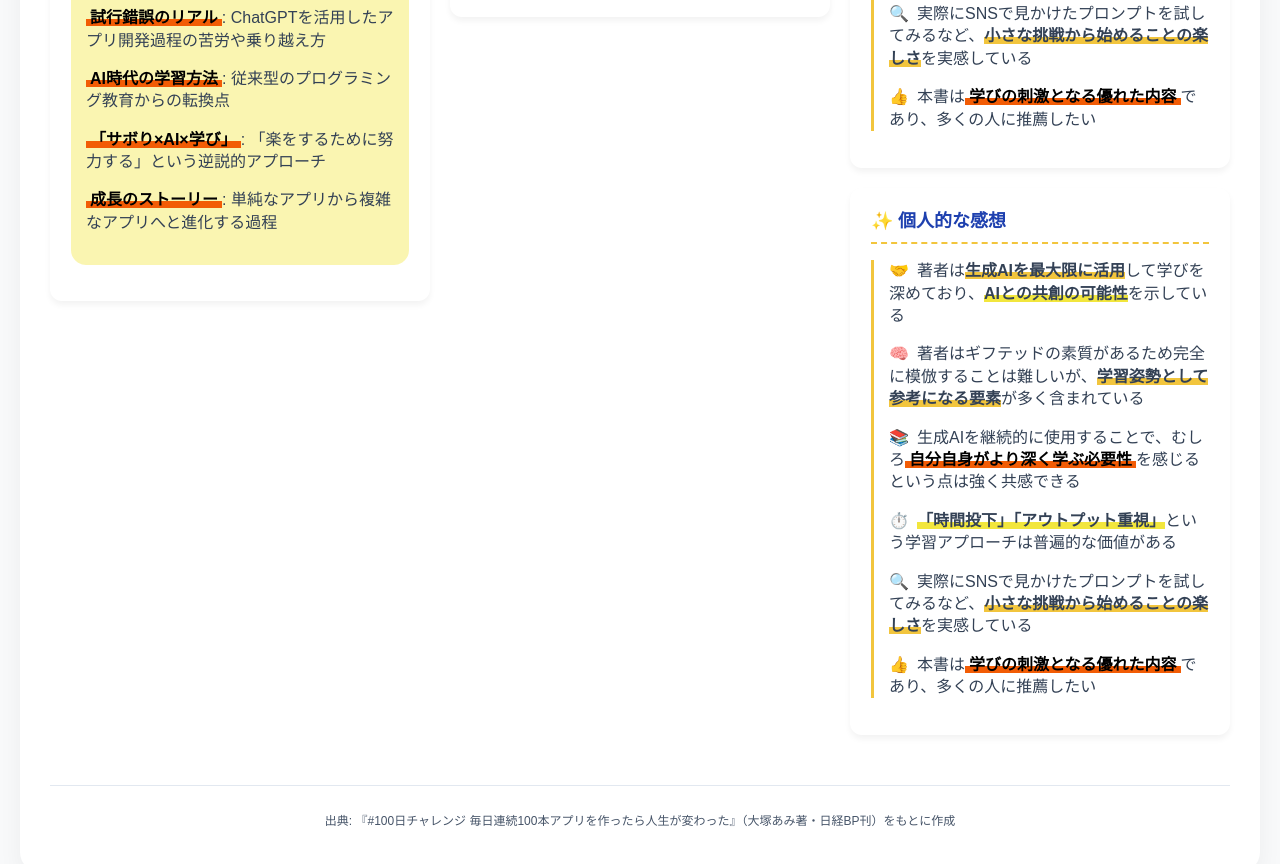
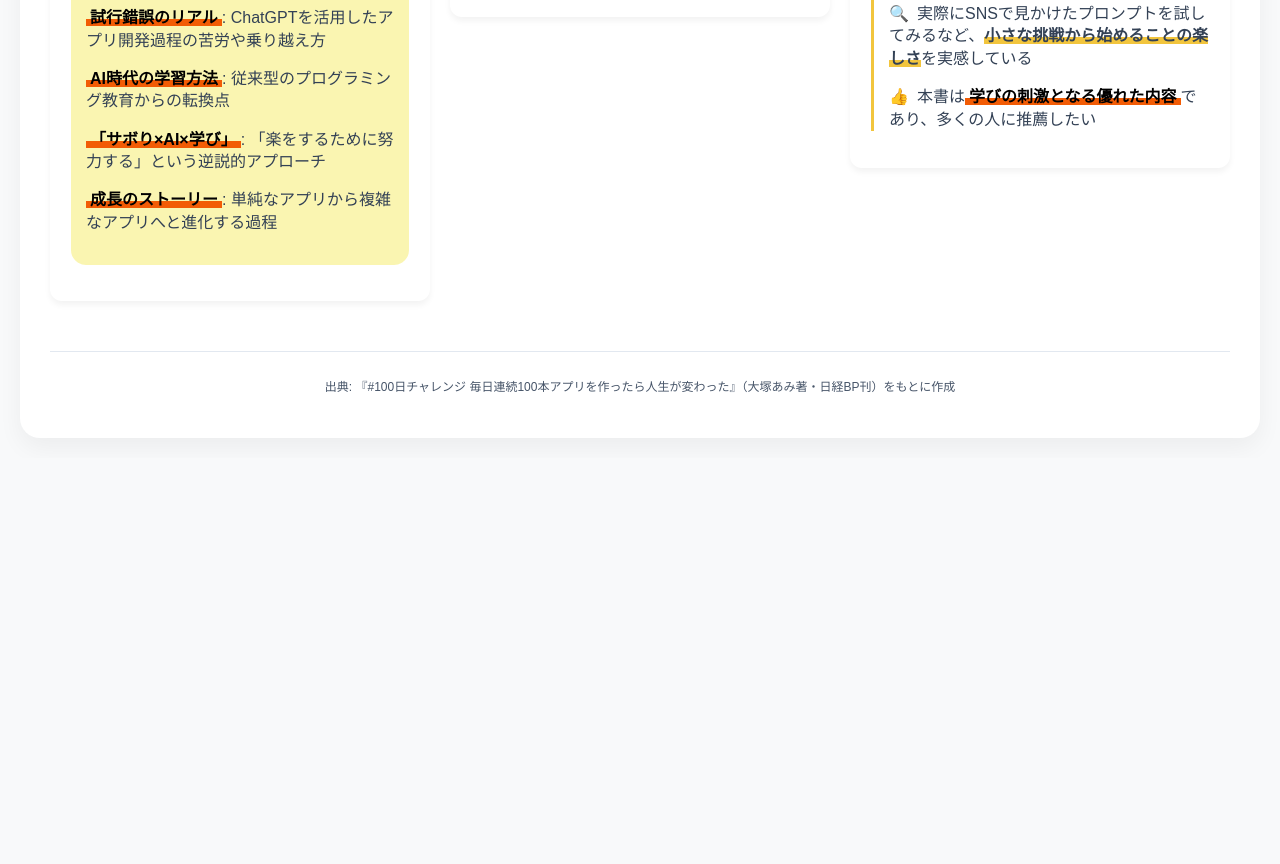
Before and after one commit to sanny114/100challenge, a plain HTML site: page index.html in a window 1280 px wide. Shown: the part 1424-2288 px from the top of the page. After the commit the page ends 1882 px from the top, so only its background shows below. Drawn offline with Linux system fonts and the light colour scheme; a web font is replaced by a local one.

Commit message:
Update index.html

```diff
--- a/index.html
+++ b/index.html
@@ -438,17 +438,6 @@
           </div>
         </div>
 
-        <div class="card">
-          <h3 class="card-title">✨ 個人的な感想</h3>
-          <div style="border-left: 3px solid var(--fashion-3); padding-left: 15px; margin: 15px 0;">
-            <p><span class="emoji-bullet">🤝</span>著者は<span class="highlight-2">生成AIを最大限に活用</span>して学びを深めており、<span class="highlight">AIとの共創の可能性</span>を示している</p>
-            <p><span class="emoji-bullet">🧠</span>著者はギフテッドの素質があるため完全に模倣することは難しいが、<span class="highlight-2">学習姿勢として参考になる要素</span>が多く含まれている</p>
-            <p><span class="emoji-bullet">📚</span>生成AIを継続的に使用することで、むしろ<span class="highlight-3">自分自身がより深く学ぶ必要性</span>を感じるという点は強く共感できる</p>
-            <p><span class="emoji-bullet">⏱️</span><span class="highlight">「時間投下」「アウトプット重視」</span>という学習アプローチは普遍的な価値がある</p>
-            <p><span class="emoji-bullet">🔍</span>実際にSNSで見かけたプロンプトを試してみるなど、<span class="highlight-2">小さな挑戦から始めることの楽しさ</span>を実感している</p>
-            <p><span class="emoji-bullet">👍</span>本書は<span class="highlight-3">学びの刺激となる優れた内容</span>であり、多くの人に推薦したい</p>
-          </div>
-        </div>
       </div>
     </div>
 
```
